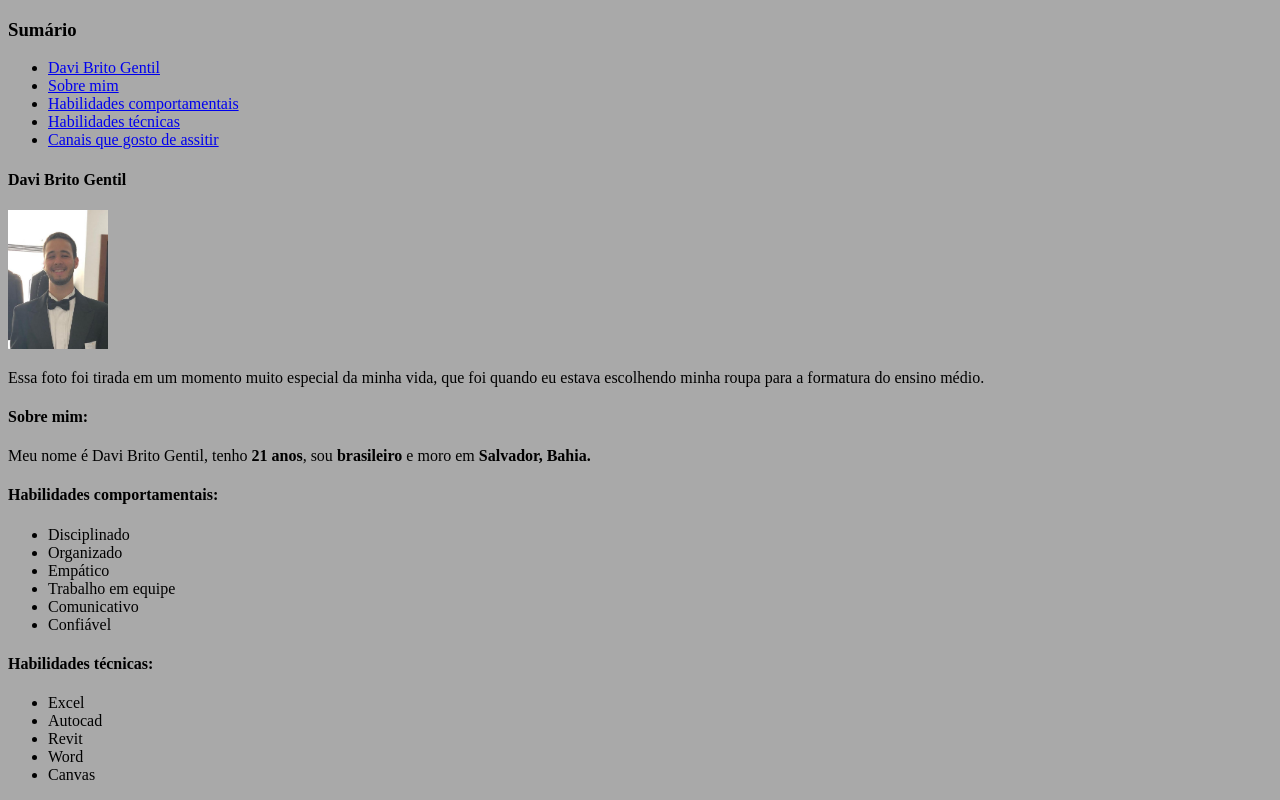
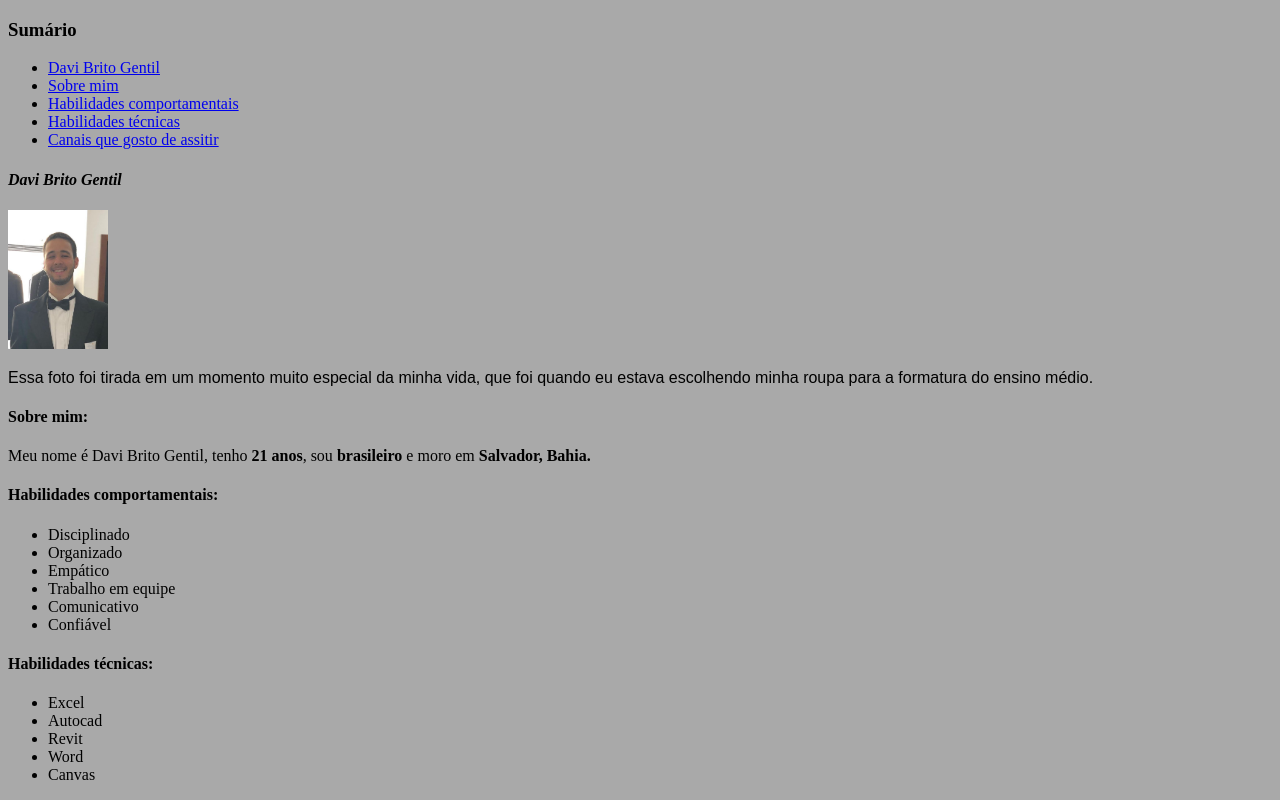
Before and after one commit to Davibgentil/Davibgentil.github.io, a plain HTML site: page index.html in a window 1280 px wide. Shown: the top 800 px of the page. Drawn offline with Linux system fonts and the light colour scheme.

Commit message:
mudei a fonte do meu nome e da descricao

```diff
--- a/index.html
+++ b/index.html
@@ -6,6 +6,12 @@
     <style>
       body {
         background-color: darkgrey
+      }
+      .fonte-nome {
+        font-style: italic;
+      }
+      .fonte-descricao {
+        font-family: fantasy;
       }
     </style>
   </head>
@@ -18,9 +24,9 @@
           <li><a href="#hards">Habilidades técnicas</a></li>
           <li><a href="#canais">Canais que gosto de assitir</a></li>
       </ul>
-    <h4 id="davi">Davi Brito Gentil</h4>
+    <h4 id="davi" class="fonte-nome">Davi Brito Gentil</h4>
     <img src="davi-portfolio.JPG" alt="Davi com a roupa da formatura" width="100px">
-    <p>Essa foto foi tirada em um momento muito especial da minha vida, que foi quando eu estava escolhendo minha roupa para a formatura do ensino médio.</p>
+    <p class="fonte-descricao">Essa foto foi tirada em um momento muito especial da minha vida, que foi quando eu estava escolhendo minha roupa para a formatura do ensino médio.</p>
     <h4 id="me">Sobre mim:</h4>
     <p>Meu nome é Davi Brito Gentil, tenho <strong> 21 anos</strong>, sou <strong>brasileiro</strong> e moro em <strong>Salvador, Bahia.</strong></p>
     <h4 id="soft">Habilidades comportamentais:</h4>
```
